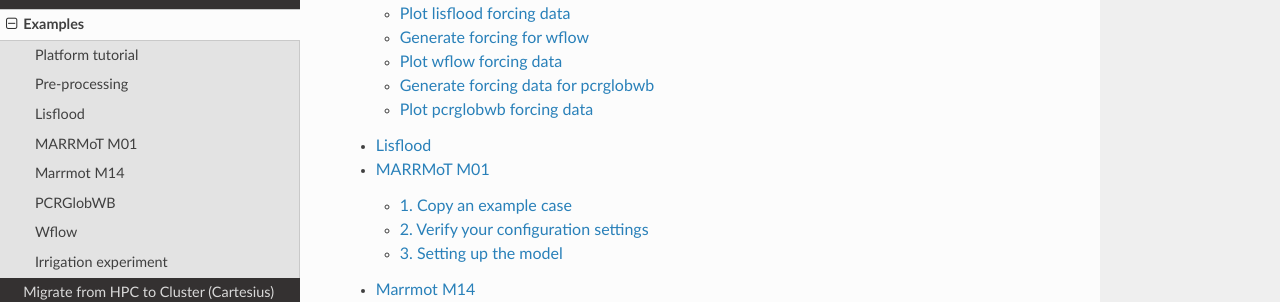
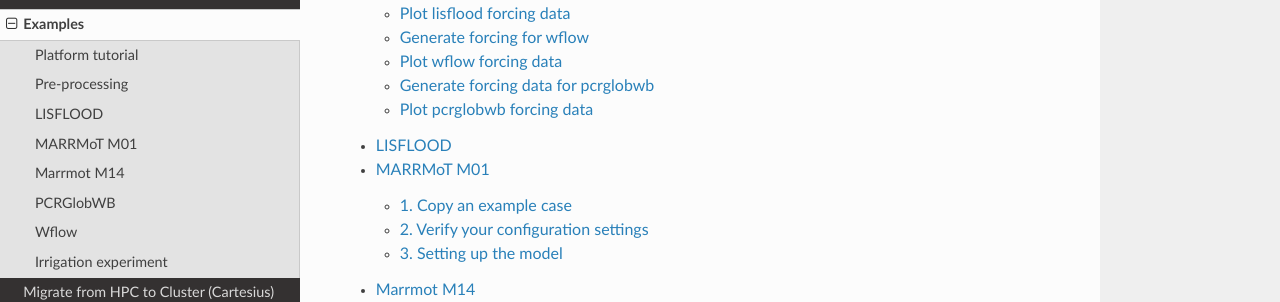
Before and after one commit to eWaterCycle/ewatercycle, a Sphinx documentation site: the page built from docs/examples.rst, in a window 1280 px wide and 900 px high, scrolled down 480 px. Shown: the part 122-424 px from the top of the window. Built offline with Sphinx 7.4.7 and the Read the Docs theme 2.0.0, drawn with Linux system fonts in a browser that asks for light colours; pages that are not in the unit, such as notebooks, are missing from menus.

Commit message:
index update
Co-authored-by: SarahAlidoost <55081872+SarahAlidoost@users.noreply.github.com>

```diff
--- a/docs/examples.rst
+++ b/docs/examples.rst
@@ -6,7 +6,7 @@ Examples
 
   Platform tutorial <examples/ewatercycle_api_notebook.ipynb>
   Pre-processing <examples/preprocessing.ipynb>
-  Lisflood <examples/lisflood.ipynb>
+  LISFLOOD <examples/lisflood.ipynb>
   MARRMoT M01 <examples/MarrmotM01.ipynb>
   Marrmot M14 <examples/MarrmotM14.ipynb>
   PCRGlobWB <examples/pcrglobwb.ipynb>
```
